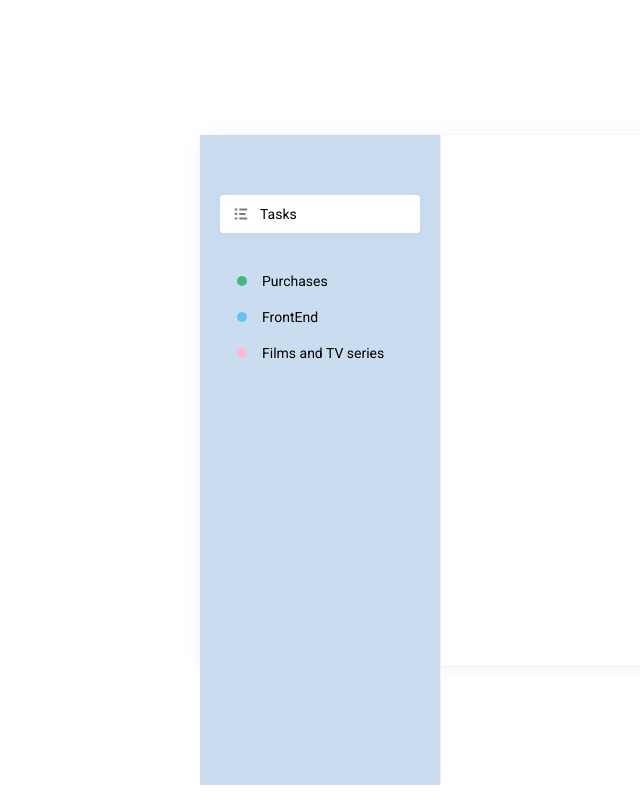
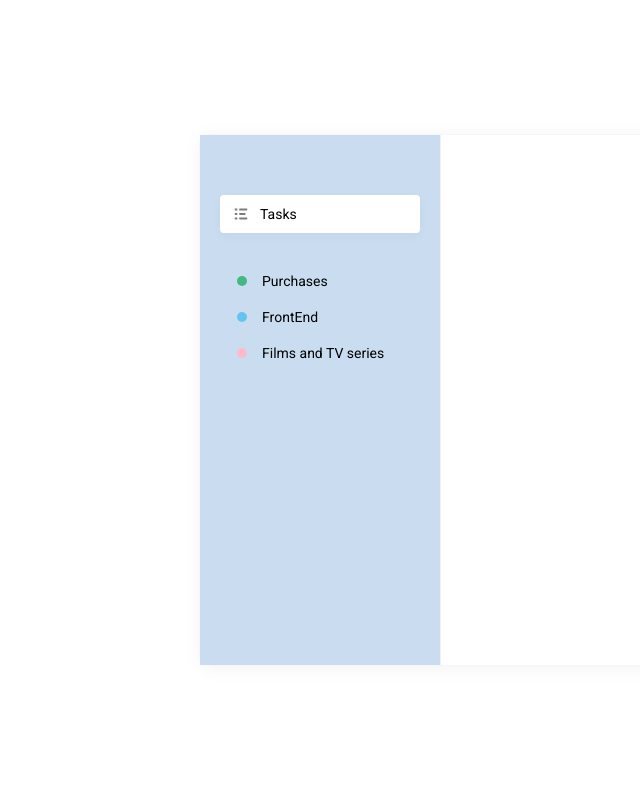
Before and after one commit to arsenjijavadze/todo-list-app-01, a React (Create React App) app: page / in a window 1280 px wide. Shown: the whole page, without its empty margins (65-705 px from the left). Built offline with nearby package versions, Linux system fonts and the light colour scheme.

Commit message:
feat: add isRemovable in the List component

```diff
--- a/src/components/List/index.jsx
+++ b/src/components/List/index.jsx
@@ -2,7 +2,7 @@ import React from "react";
 
 import './List.scss';
 
-const List = ({ items }) => {
+const List = ({ items, isRemovable }) => {
 
     return (
         <ul className="list">
--- a/src/index.scss
+++ b/src/index.scss
@@ -25,7 +25,7 @@
   &__sidebar {
     background-color: #caddf0;
     width: 200px;
-    height: 100%;
+    height: calc(100% - 120px);
     border-right: 1px solid #f1f1f1;
     padding: 60px 20px;
   }
```
Also changed, not shown: src/App.js (+6 -2 lines).
